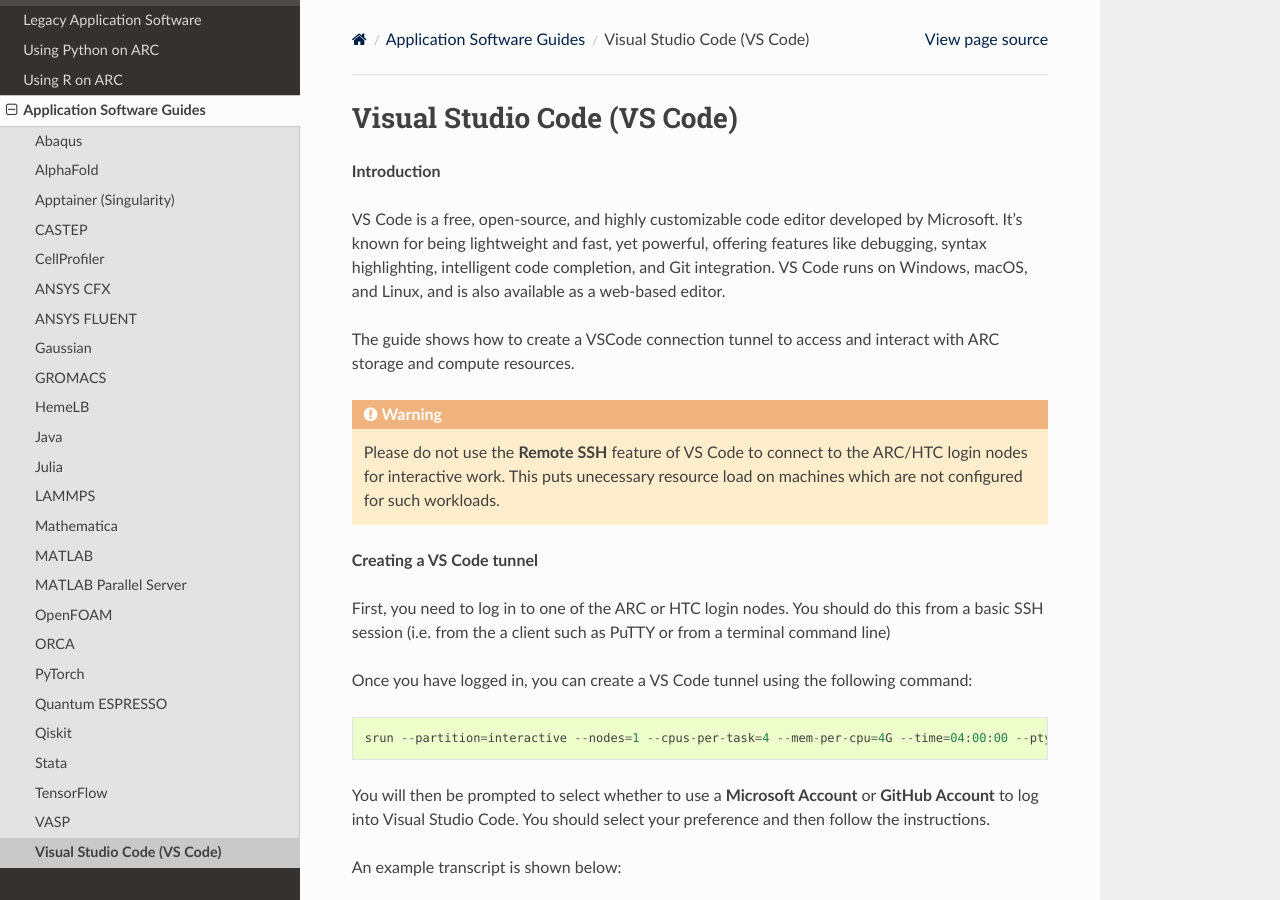
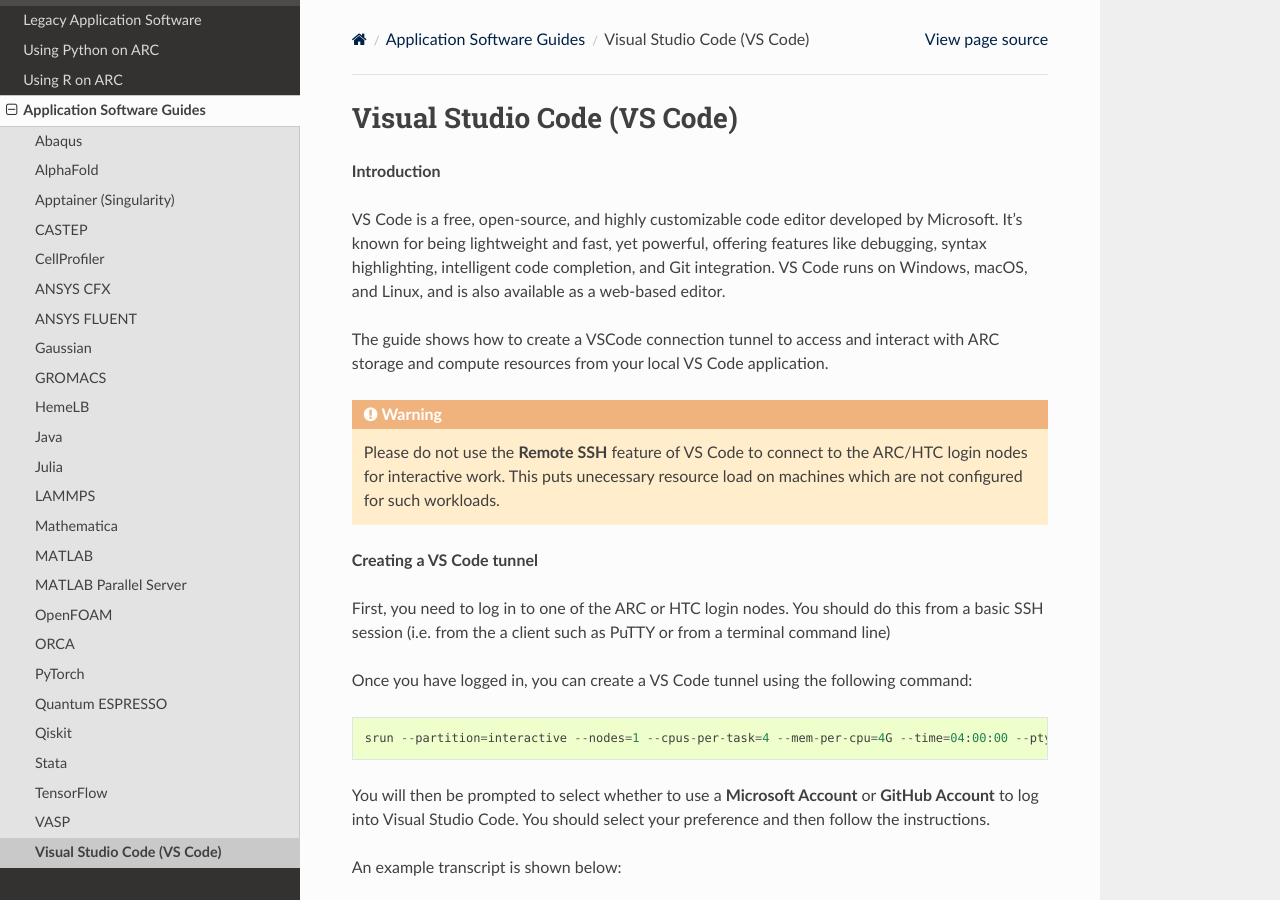
Before and after one commit to oxford-arc/arc-software-guide, a Sphinx documentation site: the page built from docs/source/apps/arc_vscode.rst, in a window 1280 px wide and 900 px high. Built offline with Sphinx 7.4.7 and the Read the Docs theme 3.1.0, drawn with Linux system fonts in a browser that asks for light colours.

Commit message:
Update arc_vscode.rst

```diff
--- a/docs/source/apps/arc_vscode.rst
+++ b/docs/source/apps/arc_vscode.rst
@@ -7,7 +7,7 @@
 It's known for being lightweight and fast, yet powerful, offering features like debugging, syntax highlighting, intelligent code completion, and Git integration.
 VS Code runs on Windows, macOS, and Linux, and is also available as a web-based editor.
 
-The guide shows how to create a VSCode connection tunnel to access and interact with ARC storage and compute resources.
+The guide shows how to create a VSCode connection tunnel to access and interact with ARC storage and compute resources from your local VS Code application.
 
 .. warning::
   Please do not use the **Remote SSH** feature of VS Code to connect to the ARC/HTC login nodes for interactive work. This puts unecessary resource load on machines
```
